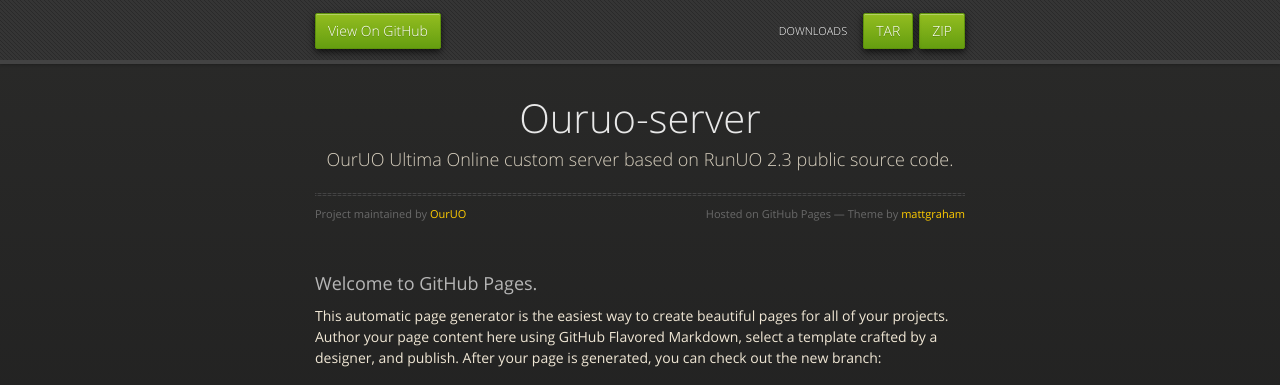
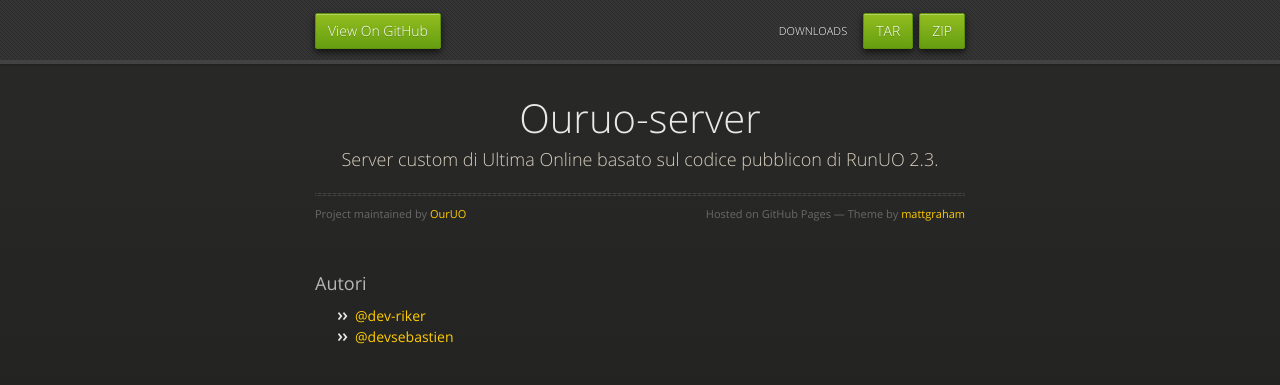
Before and after one commit to OurUO/ouruo-server, a plain HTML site: page index.html in a window 1280 px wide. Shown: the top 385 px of the page. Drawn offline with nearby package versions, Linux system fonts and the light colour scheme.

Commit message:
- Aggiornata pagina iniziale sito

```diff
--- a/index.html
+++ b/index.html
@@ -32,12 +32,19 @@
       <section>
         <div id="title">
           <h1>Ouruo-server</h1>
-          <p>OurUO Ultima Online custom server based on RunUO 2.3 public source code.</p>
+          <p>Server custom di Ultima Online basato sul codice pubblicon di RunUO 2.3.</p>
           <hr>
           <span class="credits left">Project maintained by <a href="https://github.com/OurUO">OurUO</a></span>
           <span class="credits right">Hosted on GitHub Pages &mdash; Theme by <a href="http://twitter.com/#!/michigangraham">mattgraham</a></span>
         </div>
 
+        <h3>Autori</h3>
+        <ul>
+        <li><a href="https://github.com/dev-riker" class="user-mention">@dev-riker</a></li>
+        <li><a href="https://github.com/devsebastien" class="user-mention">@devsebastien</a></li>
+        </ul>
+
+<!--
         <h3>Welcome to GitHub Pages.</h3>
 
 <p>This automatic page generator is the easiest way to create beautiful pages for all of your projects. Author your page content here using GitHub Flavored Markdown, select a template crafted by a designer, and publish. After your page is generated, you can check out the new branch:</p>
@@ -64,6 +71,7 @@
 <h3>Support or Contact</h3>
 
 <p>Having trouble with Pages? Check out the documentation at <a href="http://help.github.com/pages">http://help.github.com/pages</a> or contact <a href="mailto:support@github.com">support@github.com</a> and we’ll help you sort it out.</p>
+-->
       </section>
 
     </div>
```
